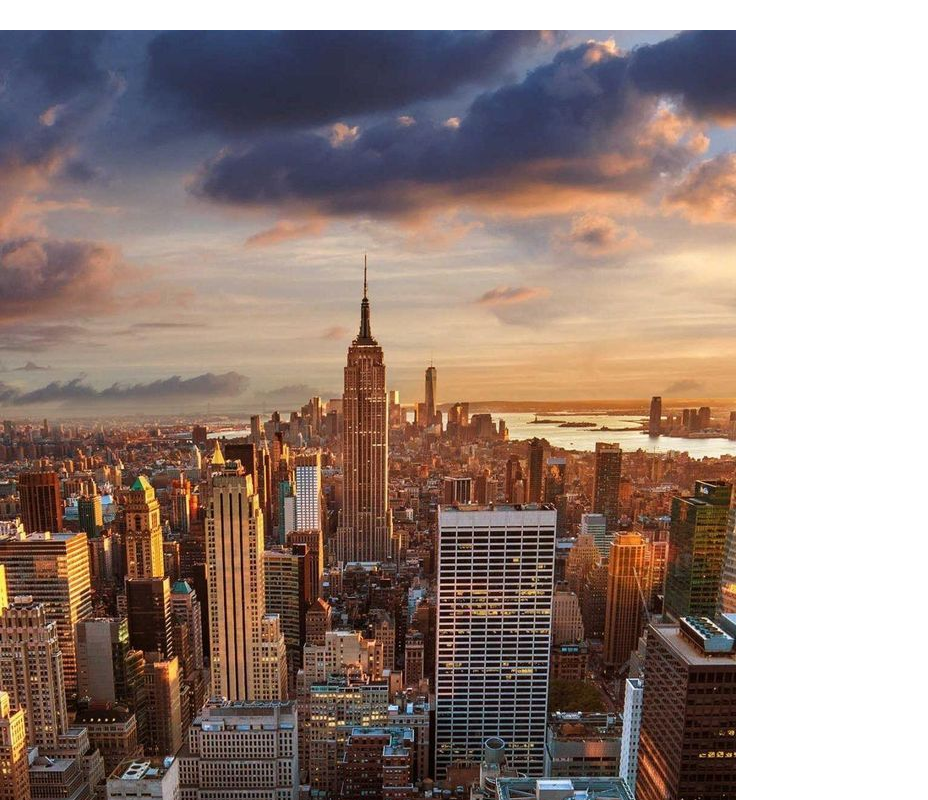
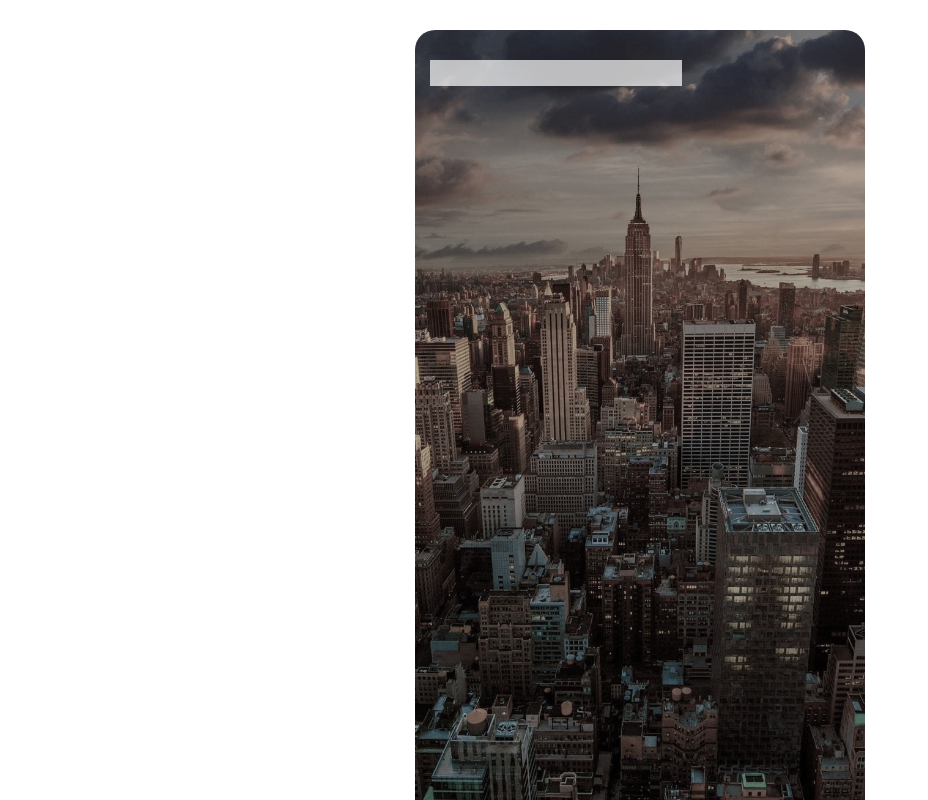
Before and after one commit to KollerJacq/dictionary-project, a React (Create React App) app: page / in a window 1280 px wide. Shown: the top 800 px of the page, without its empty margins (0-928 px from the left). Built offline with nearby package versions, Linux system fonts and the light colour scheme.

Commit message:
Implemented the searchbar and background

```diff
--- a/src/App.css
+++ b/src/App.css
@@ -1,9 +1,6 @@
 .App-header {
   margin: 30px auto;
 }
-img .img-city {
-  max-width: 450px;
-  display: block;
-  margin: 0 auto;
-  padding-top: 40px;
+.App {
+  color: #fff;
 }
--- a/src/App.js
+++ b/src/App.js
@@ -1,11 +1,17 @@
 import "./App.css";
-import city from "./city.jpg";
+
+import Dictionary from "./Dictionary.js";
 
 function App() {
   return (
     <div className="App">
-      <header className="App-header"></header>
-      <img src={city} className="img-city img-fluid" alt="img-city" />
+      <div className="container">
+        <header className="App-header">
+          <main>
+            <Dictionary />
+          </main>
+        </header>
+      </div>{" "}
     </div>
   );
 }
--- /dev/null
+++ b/src/Dictionary.css
@@ -0,0 +1,5 @@
+input {
+  border: none;
+  margin-top: 30px;
+  opacity: 0.7;
+}
--- /dev/null
+++ b/src/Dictionary.js
@@ -0,0 +1,23 @@
+import React, { useState } from "react";
+import "./Dictionary.css";
+
+export default function Dictionary() {
+  let [keyword, setKeyword] = useState("");
+
+  function handleKeywordChange(event) {
+    console.log(event.target.value);
+    setKeyword(event.target.value);
+  }
+
+  function search(event) {
+    event.preventDefault();
+    alert(`Searching for ${keyword}`);
+  }
+  return (
+    <div className="dictionary">
+      <form onSubmit={search}>
+        <input type="search" onChange={handleKeywordChange} />
+      </form>
+    </div>
+  );
+}
--- a/src/index.css
+++ b/src/index.css
@@ -1,13 +1,10 @@
-body {
-  margin: 0;
-  font-family: -apple-system, BlinkMacSystemFont, 'Segoe UI', 'Roboto', 'Oxygen',
-    'Ubuntu', 'Cantarell', 'Fira Sans', 'Droid Sans', 'Helvetica Neue',
-    sans-serif;
-  -webkit-font-smoothing: antialiased;
-  -moz-osx-font-smoothing: grayscale;
+.index {
+  background-image: url("city.jpg");
+  background-size: cover;
+  width: 450px;
+  height: 800px;
+  display: block;
+  margin: 0 auto;
+  border: none;
+  border-radius: 20px;
 }
-
-code {
-  font-family: source-code-pro, Menlo, Monaco, Consolas, 'Courier New',
-    monospace;
-}
--- a/src/index.js
+++ b/src/index.js
@@ -6,6 +6,9 @@
 const root = ReactDOM.createRoot(document.getElementById("root"));
 root.render(
   <React.StrictMode>
-    <App />
+    <div className="index">
+      <App />
+    </div>{" "}
+    <footer className="text-center">Coded by Jacqueline Koller</footer>
   </React.StrictMode>
 );
```
Also changed, not shown: src/city.jpg.
